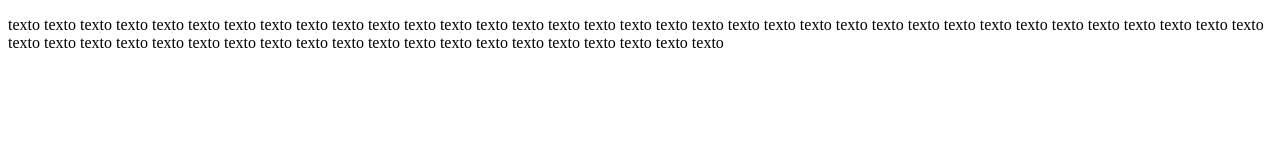
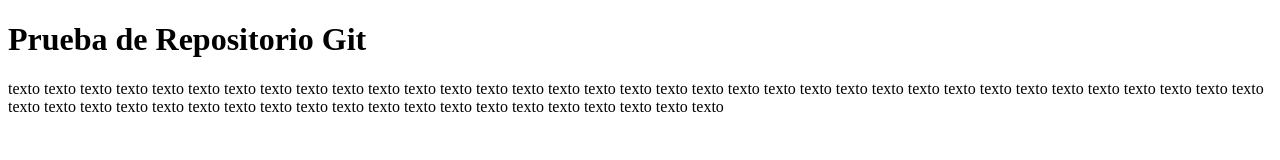
Before and after one commit to lnieto07/pruebaGit, a plain HTML site: page index.html in a window 1280 px wide. Drawn offline with Linux system fonts and the light colour scheme.

Commit message:
se agrego el titulo

```diff
--- a/index.html
+++ b/index.html
@@ -4,10 +4,11 @@
     <meta charset="UTF-8">
     <meta http-equiv="X-UA-Compatible" content="IE=edge">
     <meta name="viewport" content="width=device-width, initial-scale=1.0">
-    <title>Document</title>
+    <title>Aprendiendo Git</title>
 </head>
 <body>
     <div>
+        <h1>Prueba de Repositorio Git</h1>
         <p>texto texto texto texto texto texto texto texto texto texto texto texto
             texto texto texto texto texto texto texto texto texto texto texto texto
             texto texto texto texto texto texto texto texto texto texto
```
